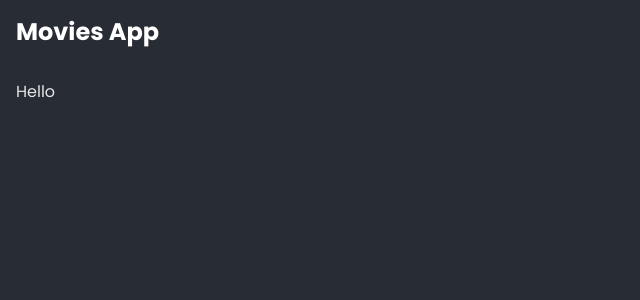
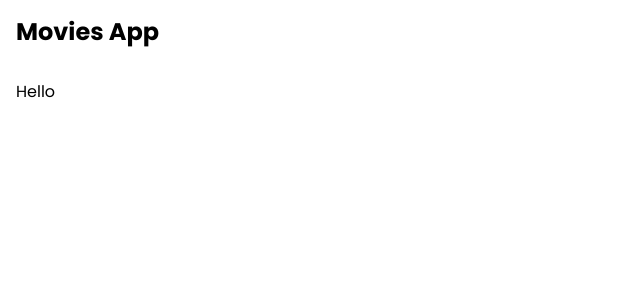
Before and after one commit to Redop1189/hotstar-clone, a Next.js app: page / in a window 1280 px wide. Shown: the top 300 px of the page, without its empty margins (0-640 px from the left). Built offline with nearby package versions, Linux system fonts and the light colour scheme.

Commit message:
modify colors

```diff
--- a/styles/index.css
+++ b/styles/index.css
@@ -1,11 +1,3 @@
-:root {
-  --bgPrimary: #282c35;
-  --bgSecondary: #363c48;
-  --textPrimary: hsla(0, 0%, 100%, 0.88);
-  --textSecondary: #fff;
-  --accent: #ffa7c4;
-}
-
 @tailwind base;
 @tailwind components;
 @tailwind utilities;
--- a/tailwind.config.js
+++ b/tailwind.config.js
@@ -4,11 +4,15 @@ module.exports = {
   theme: {
     extend: {
       colors: {
-        bgPrimary: '#282c35',
-        bgSecondary: '#363c48',
-        textPrimary: 'hsla(0, 0%, 100%, 0.88)',
-        textSecondary: '#fff',
-        accent: '#ffa7c4',
+        bgFull: '#0c111b',
+        bg2: '#192133',
+        bg3: '#030b17',
+        bg4: '#000000',
+        textNormal: 'rgba(255, 255, 255, 0.8)',
+        textHighlight: '#ffffff',
+        inputPlaceholder: 'rgba(255, 255, 255, 0.6)',
+        inputBorder: 'rgba(255, 255, 255, 0.6)',
+        accent: '#1f80e0',
       },
     },
   },
```
